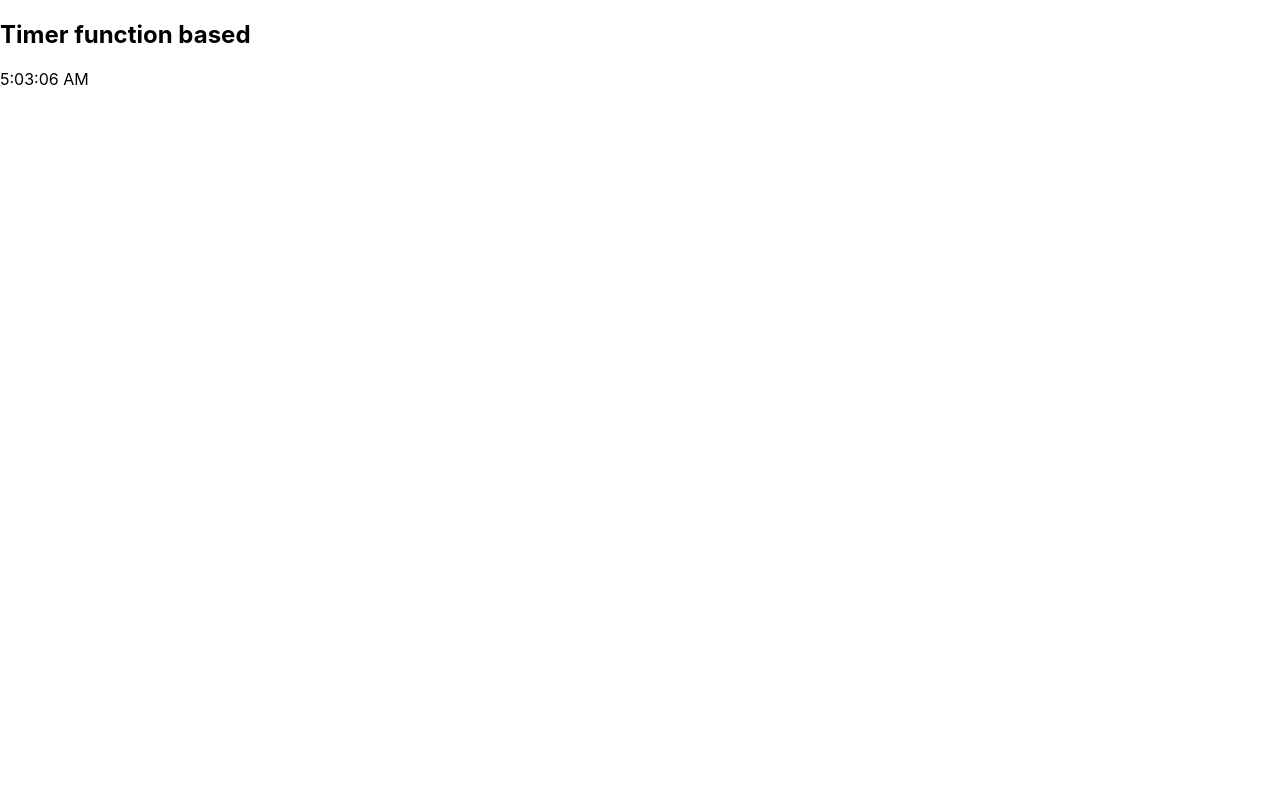
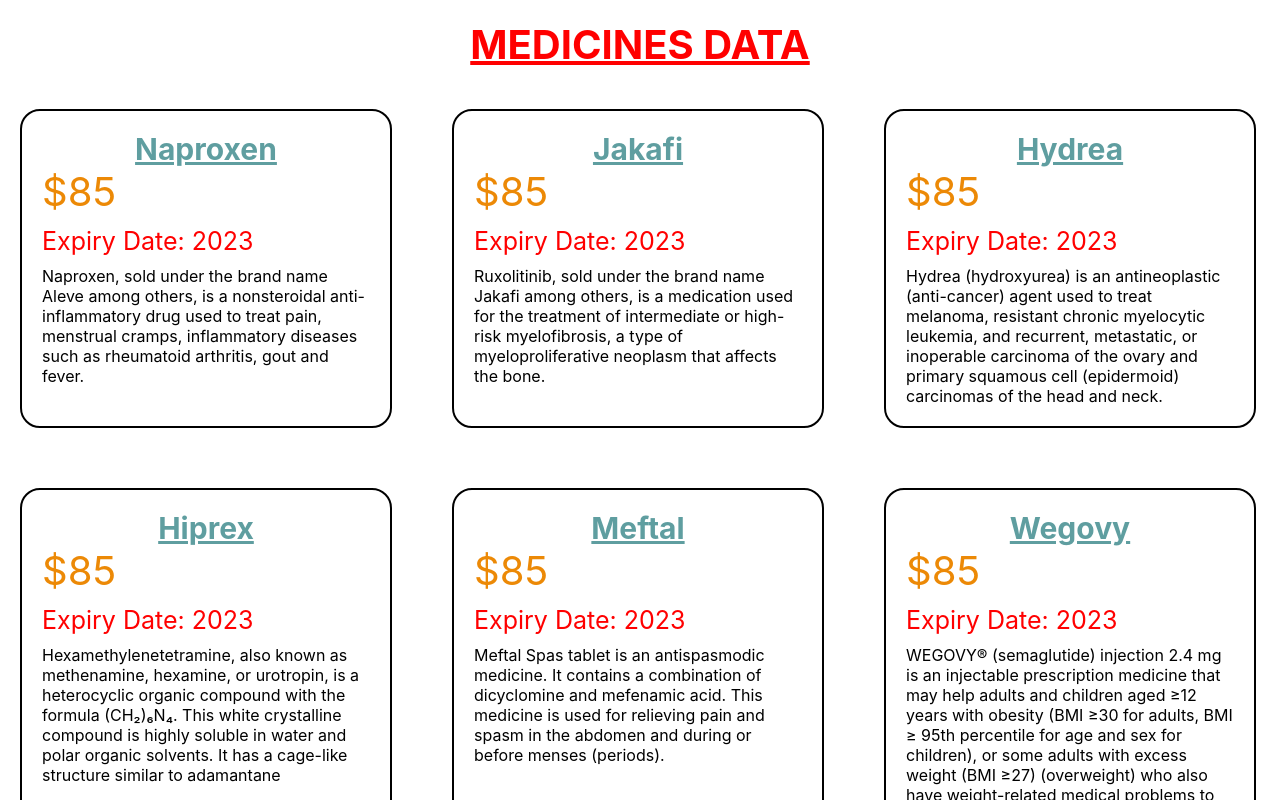
Before and after one commit to VaibhavD17/firstreact, a React (Create React App) app: page / in a window 1280 px wide. Shown: the top 800 px of the page. Built offline with nearby package versions, Linux system fonts and the light colour scheme.

Commit message:
27-6-24-lifecycle-functionBAse

```diff
--- a/src/App.js
+++ b/src/App.js
@@ -7,12 +7,13 @@
 import Course from './Container/Course/Course';
 import Timer from './Container/Timer/Timer';
 import Timerfun from './Container/TimerFun/Timerfun';
+import Medicines from './Container/Medicines/Medicines';
 
 function App() {
   return (
     // fargment
     <>
-      <Timerfun />
+      <Medicines />
     </>
   );
 }
--- /dev/null
+++ b/src/Container/Medicines/Medicines.css
@@ -0,0 +1,50 @@
+*{
+    margin: 0;
+    padding: 0;
+    box-sizing: border-box;
+}
+
+.medicines {
+    display: flex;
+    flex-wrap: wrap;
+    justify-content: start;
+    padding: 20px;
+    row-gap: 60px;
+    column-gap: 60px;
+}
+
+.medicines .box {
+    width: 30%;
+    border: 2px solid black;
+    padding: 20px;
+    border-radius: 20px;
+}
+
+.name {
+    font-size: 30px;
+    text-align: center;
+    font-weight: bold;
+    color: cadetblue;
+    text-decoration: underline;
+}
+
+.price {
+    font-size: 40px;
+    color: rgb(236, 137, 6);
+    margin: 0;
+}
+
+.expiry {
+    font-size: 25px;
+    color: red;
+    margin: 10px 0;
+}
+
+.heading {
+    font-size: 40px;
+    text-align: center;
+    color: red;
+    margin: 20px 0;
+    text-transform: uppercase;
+    text-decoration: underline;
+}
--- /dev/null
+++ b/src/Container/Medicines/Medicines.js
@@ -0,0 +1,85 @@
+import React, { useState } from 'react';
+import "../Medicines/Medicines.css"
+
+const medicines = [
+    {
+      "id": 1,
+      "name": "Naproxen",
+      "price": 85,
+      "expiry": 2023,
+      "desc": "Naproxen, sold under the brand name Aleve among others, is a nonsteroidal anti-inflammatory drug used to treat pain, menstrual cramps, inflammatory diseases such as rheumatoid arthritis, gout and fever."
+    },
+    {
+      "id": 2,
+      "name": "Jakafi",
+      "price": 85,
+      "expiry": 2023,
+      "desc": "Ruxolitinib, sold under the brand name Jakafi among others, is a medication used for the treatment of intermediate or high-risk myelofibrosis, a type of myeloproliferative neoplasm that affects the bone."
+    },
+    {
+      "id": 3,
+      "name": "Hydrea",
+      "price": 85,
+      "expiry": 2023,
+      "desc": "Hydrea (hydroxyurea) is an antineoplastic (anti-cancer) agent used to treat melanoma, resistant chronic myelocytic leukemia, and recurrent, metastatic, or inoperable carcinoma of the ovary and primary squamous cell (epidermoid) carcinomas of the head and neck."
+    },
+    {
+      "id": 4,
+      "name": "Hiprex",
+      "price": 85,
+      "expiry": 2023,
+      "desc": "Hexamethylenetetramine, also known as methenamine, hexamine, or urotropin, is a heterocyclic organic compound with the formula (CH₂)₆N₄. This white crystalline compound is highly soluble in water and polar organic solvents. It has a cage-like structure similar to adamantane"
+    },
+    {
+      "id": 5,
+      "name": "Meftal",
+      "price": 85,
+      "expiry": 2023,
+      "desc": "Meftal Spas tablet is an antispasmodic medicine. It contains a combination of dicyclomine and mefenamic acid. This medicine is used for relieving pain and spasm in the abdomen and during or before menses (periods)."
+    },
+    {
+      "id": 6,
+      "name": "Wegovy",
+      "price": 85,
+      "expiry": 2023,
+      "desc": "WEGOVY® (semaglutide) injection 2.4 mg is an injectable prescription medicine that may help adults and children aged ≥12 years with obesity (BMI ≥30 for adults, BMI ≥ 95th percentile for age and sex for children), or some adults with excess weight (BMI ≥27) (overweight) who also have weight-related medical problems to help them lose weight and keep it off. Wegovy® should be used with a reduced calorie meal plan and increased physical activity"
+    },
+    {
+      "id": 7,
+      "name": "Aripiprazole",
+      "price": 85,
+      "expiry": 2023,
+      "desc": "Aripiprazole is used to treat certain mental/mood disorders (such as bipolar disorder, schizophrenia, Tourette's syndrome, and irritability associated with autistic disorder). It may also be used in combination with other medication to treat depression. Aripiprazole is known as an antipsychotic drug (atypical type)."
+    },
+    {
+      "id": 8,
+      "name": "Orlistat",
+      "price": 85,
+      "expiry": 2023,
+      "desc": "Orlistat, sold under the brand name Xenical among others, is a medication used to treat obesity. Its primary function is preventing the absorption of fats from the human diet by acting as a lipase inhibitor, thereby reducing caloric intake."
+    }
+  ]
+
+function Medicines(props) {
+    const [Data, setData] = useState(medicines);
+
+    return (
+        <>
+            <h1 className='heading'>Medicines Data</h1>
+            <div className='medicines'>
+            {
+                Data.map((v, i) => (
+                    <div className='box' key={v.id}>
+                        <p className='name'>{v.name}</p>
+                        <p className='price'>${v.price}</p>
+                        <p className='expiry'>Expiry Date: {v.expiry}</p>
+                        <p className='desc'>{v.desc}</p>
+                    </div>
+                ))
+            }
+        </div>
+        </>
+    );
+}
+
+export default Medicines;
--- a/src/Container/TimerFun/Timerfun.js
+++ b/src/Container/TimerFun/Timerfun.js
@@ -1,17 +1,26 @@
 import React, { useEffect, useState } from 'react';
 
 function Timerfun(props) {
-
+    // 1.
     const [time, settime] = useState(new Date())
 
     const tick = () => {
         settime(new Date())
     }
 
+    // It is used to implement life cycle methods in function based component.
     useEffect(() => {
-        setInterval(() => tick())
-    }, 1000)
 
+        // 3.componentDidMount,    4.componentDidUpdate
+        const timeRef = setInterval(() => tick(), 1000)
+
+        // 5.componentWillUnmount
+        return  () => {
+            clearInterval(timeRef)
+        }
+    }, [])
+
+    // 2.
     return (
         <div>
             <h2>Timer function based</h2>
```
